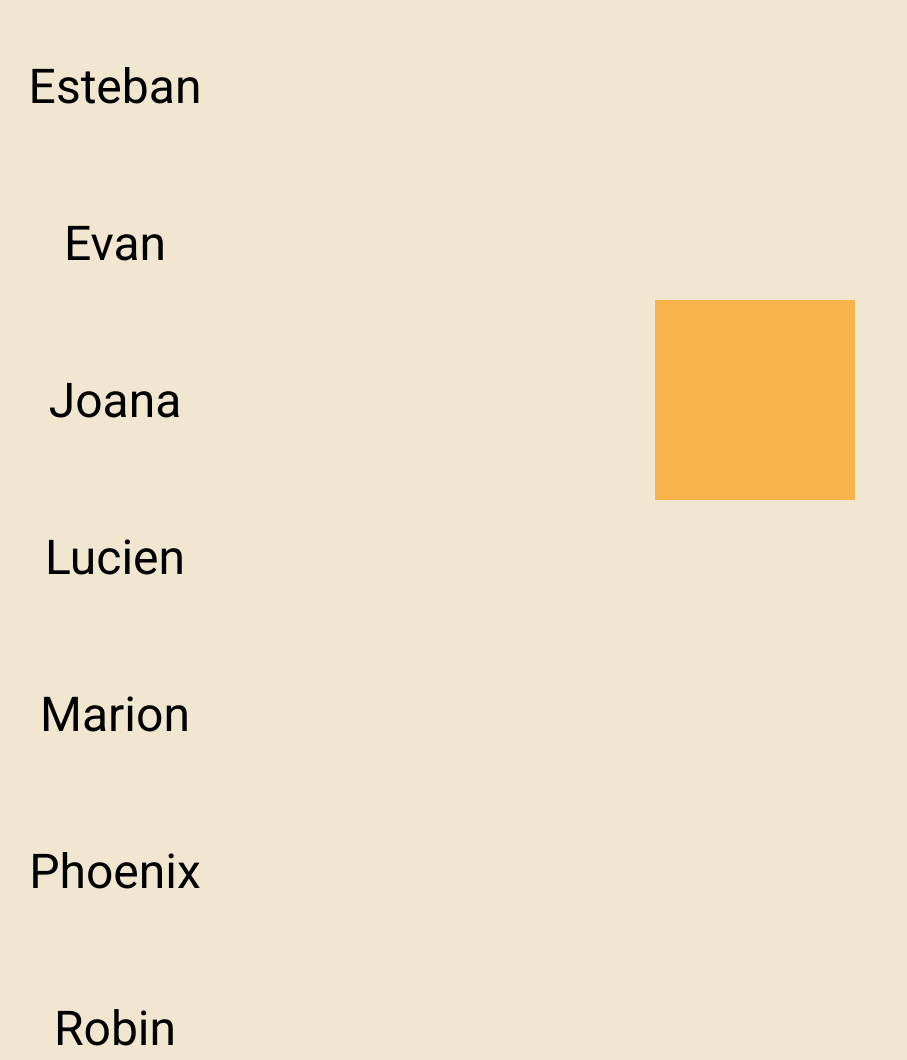
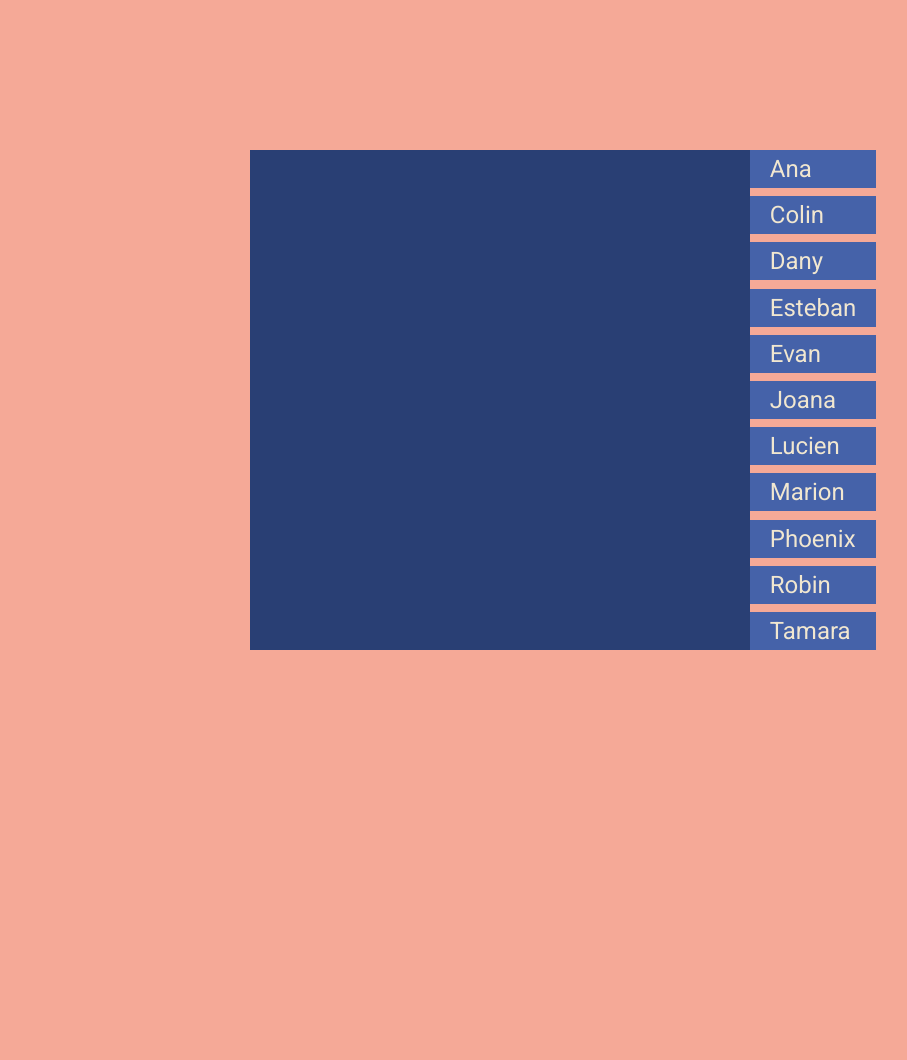
Before and after one commit to eracom-id482/Javascript_JeuCarres, a plain HTML site: page The_Game/game_menu/index.html in a window 1280 px wide. Shown: the top 1060 px of the page, without its empty margins (77-984 px from the left). After the commit the page ends 800 px from the top, so only its background shows below. Drawn offline with Linux system fonts and the light colour scheme.

Commit message:
Redesign de la page de base

```diff
--- a/The_Game/game_menu/index.html
+++ b/The_Game/game_menu/index.html
@@ -41,14 +41,11 @@
     </main>
 -->
     <main>
-        <section class="games_names">
-
-        </section>
-
-
-
         <section>
             <div class="carre">
+            </div>
+
+            <div class="games_names">
             </div>
         </section>
     </main>
--- a/The_Game/game_menu/master.css
+++ b/The_Game/game_menu/master.css
@@ -15,7 +15,7 @@
 /* votre code : */
 
 body {
-    background: var(--white);
+    background: var(--pink);
     margin: 0;
     overflow: hidden;
 }
@@ -29,28 +29,35 @@ section {
     display: flex;
     justify-content: center;
     align-items: center;
-    width: 70vw;
+    vertical-align: top;
+    width: 100vw;
     height: 100vh;
-    flex-direction: column;
+    flex-direction: row;
 }
 
 .games_names {
-    width: 30vw;
-    height: 100vh;
-    jus
+    display: flex;
+    flex-direction: column;
+    justify-content: space-between;
+    height: 500px;
+    align-self: center;
 }
 
 .games_names h1 {
     font-family: var(--typo);
+    color: var(--white);
     font-weight: 100;
-    font-size: 3em;
-    margin: 50px 0;
+    font-size: 1.5em;
+    margin: 0;
+    padding: 5px 20px;
+    background-color: var(--light-blue);
 }
 
 .carre {
-    background: var(--yellow);
-    width: 200px;
-    height: 200px;
+    background: var(--dark-blue);
+    width: 500px;
+    height: 500px;
+
 }
 
 
```
